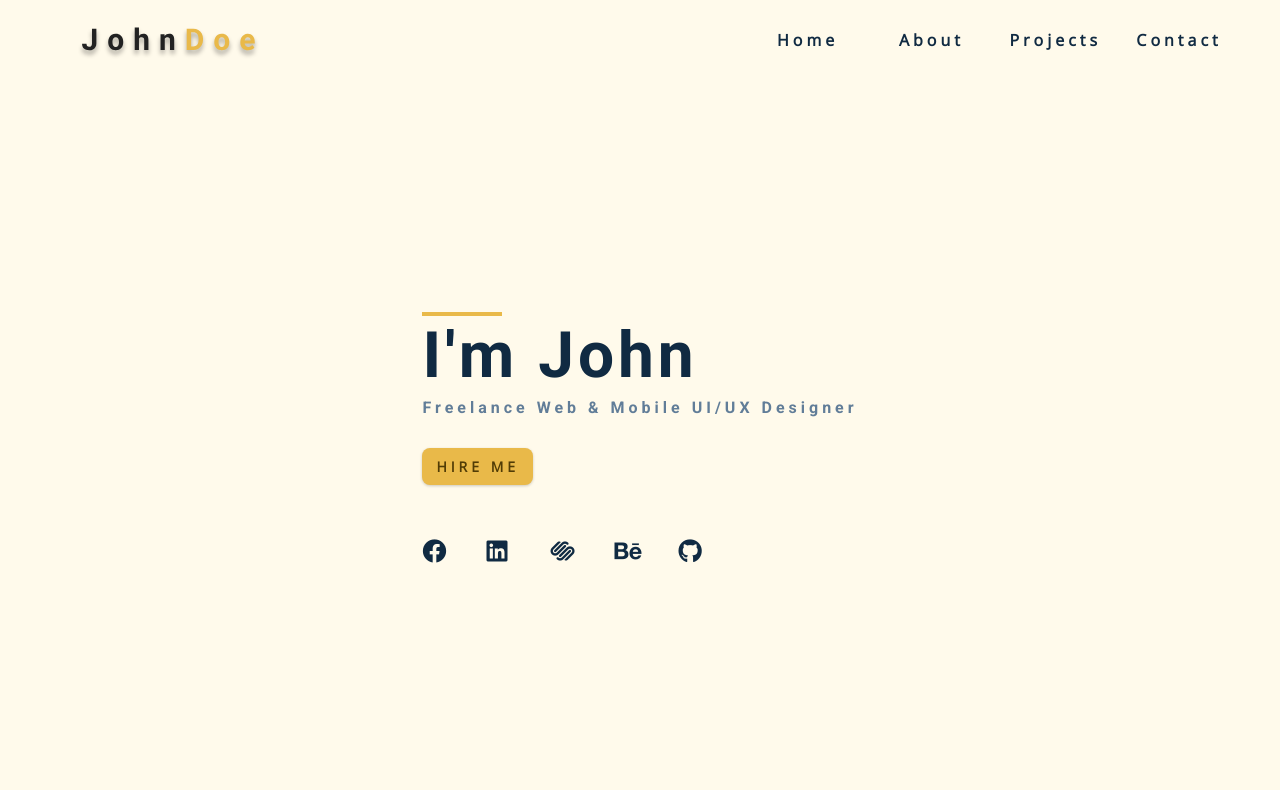
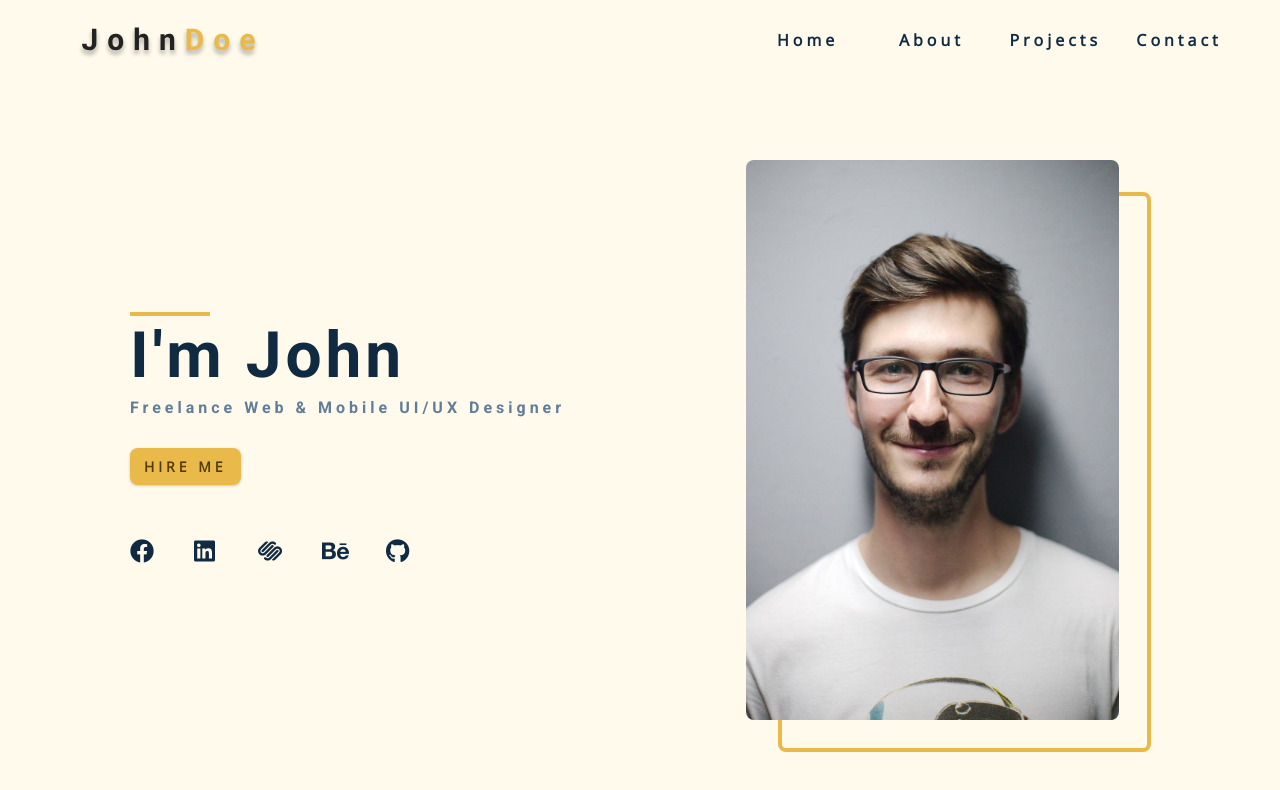
Before and after one commit to adarshshivhar/portfolio, a plain HTML site: page index.html in a window 1280 px wide. Drawn offline with nearby package versions, Linux system fonts and the light colour scheme.

Commit message:
Hero CSS Big Screen

```diff
--- a/css/styles.css
+++ b/css/styles.css
@@ -375,6 +375,36 @@ Hero
 .hero-btn {
   margin-top: 1.25rem;
 }
+
+@media screen and (min-width: 992px) {
+  .hero-img {
+    display: block;
+    position: relative;
+  }
+  .hero-center {
+    grid-template-columns: 1fr 1fr;
+  }
+
+  .hero-photo {
+    max-width: 25rem;
+    max-height: 35rem;
+    object-fit: cover;
+    border-radius: var(--radius);
+    position: relative;
+  }
+
+  .hero-img::before {
+    content: '';
+    position: absolute;
+    width: 100%;
+    height: 100%;
+    border: 0.25rem solid var(--clr-primary-5);
+    top: 2rem;
+    right: -2rem;
+    border-radius: var(--radius);
+  }
+}
+
 /*
 ===============
 About
```
